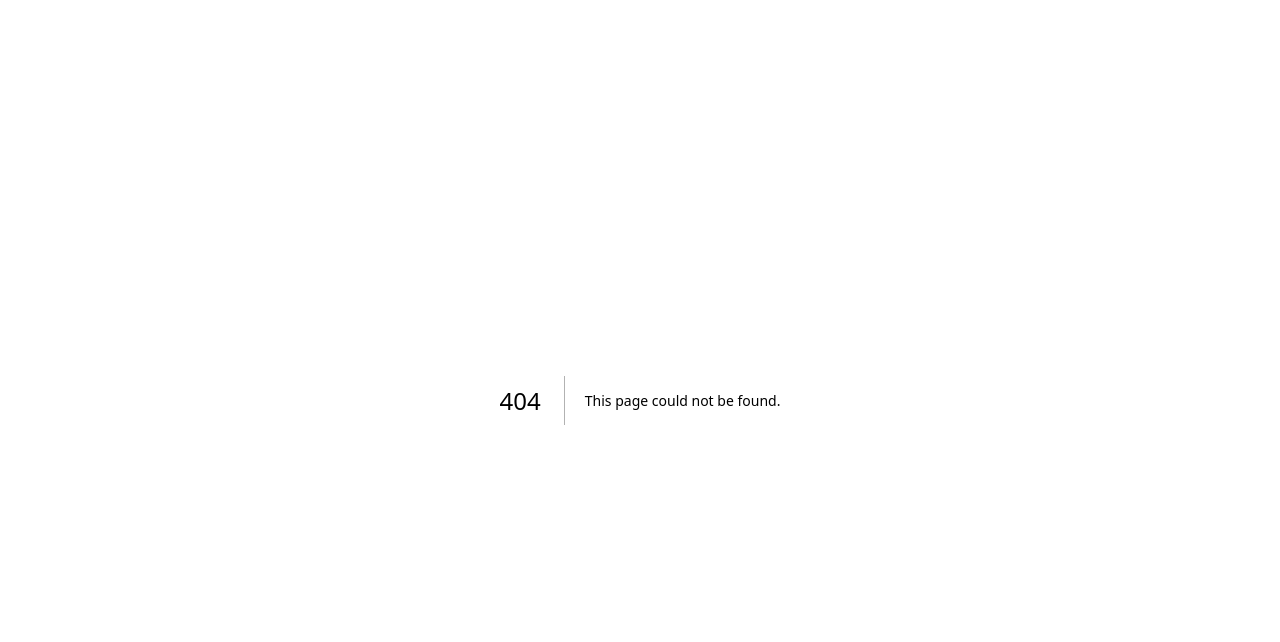
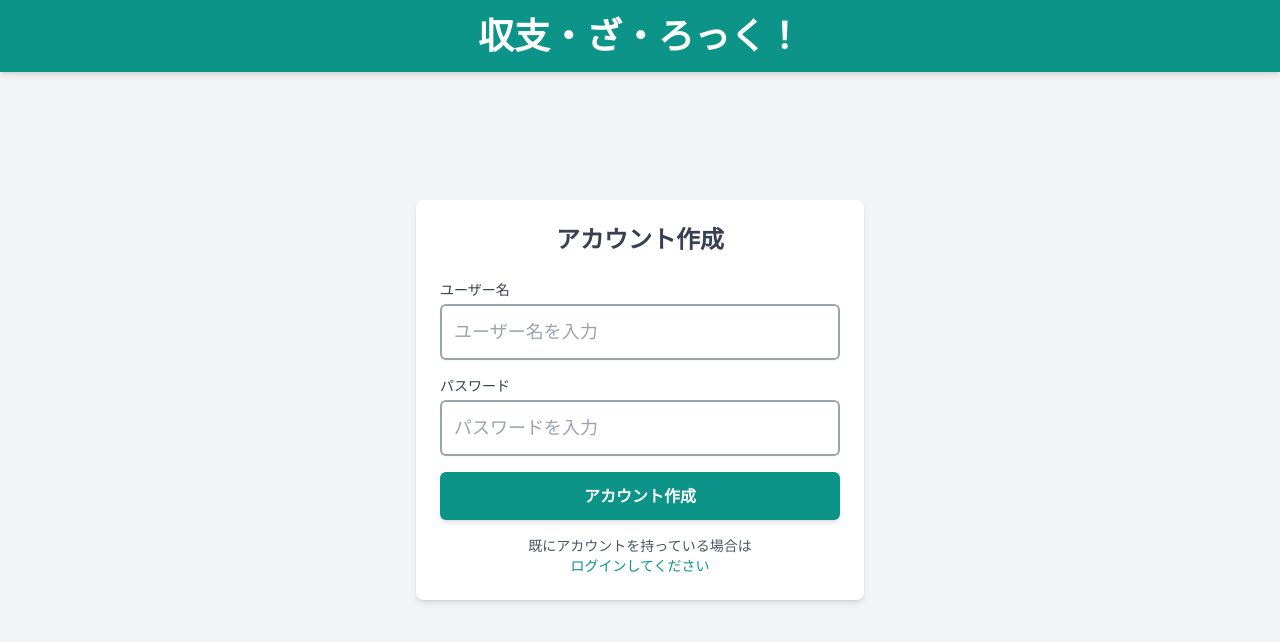
Before and after one commit to night-vw/credit-slot, a Next.js app: page /signup in a window 1280 px wide. Before the commit this address had no page. Shown: the top 642 px of the page. Built offline with nearby package versions, Linux system fonts and the light colour scheme; no server answers.

Commit message:
add:simple-Login,SignIn

```diff
--- a/app/layout.tsx
+++ b/app/layout.tsx
@@ -5,8 +5,8 @@ import "./globals.css";
 const inter = Inter({ subsets: ["latin"] });
 
 export const metadata: Metadata = {
-  title: "Create Next App",
-  description: "Generated by create next app",
+  title: "収支・ざ・ろっく！",
+  description: "",
 };
 
 export default function RootLayout({
--- /dev/null
+++ b/app/login/page.tsx
@@ -0,0 +1,106 @@
+"use client";
+import React, { useState } from "react";
+import CreditSlotHeader from "../../components/CreditSlotHeader";
+import { supabase } from "@/utils/supabaseClinet_Compoent";
+import crypto from "crypto";
+import { useRouter } from "next/navigation";
+
+const LoginPage: React.FC = () => {
+  const [username, setUsername] = useState("");
+  const [password, setPassword] = useState("");
+  const [errorMessage, setErrorMessage] = useState("");
+  const router = useRouter();
+
+  const handleLogin = async () => {
+    if (!username || !password) {
+      setErrorMessage("ユーザー名とパスワードを入力してください。");
+      return;
+    }
+
+    try {
+      // パスワードをハッシュ化
+      const hashedPassword = crypto.createHash("sha256").update(password).digest("hex");
+
+      // Supabaseからユーザーを検索
+      const { data: user, error } = await supabase
+        .from("slot_credit_user")
+        .select("*")
+        .eq("name", username)
+        .eq("password", hashedPassword);
+
+      if (error || !user || user.length === 0) {
+        setErrorMessage("ユーザー名またはパスワードが間違っています。");
+        return;
+      }
+
+      // ログイン成功時にトークンを保存
+      localStorage.setItem("isLoggedIn", "true");
+      localStorage.setItem("username", username);
+
+      // ホームページにリダイレクト
+      router.push("/");
+    } catch (error) {
+      setErrorMessage("予期しないエラーが発生しました。");
+    }
+  };
+
+  return (
+    <>
+      {/* ヘッダー */}
+      <CreditSlotHeader />
+
+      {/* ログインページのメインコンテンツ */}
+      <main className="p-4 flex justify-center items-center min-h-screen bg-gray-100">
+        <div className="w-full max-w-md bg-white rounded-lg shadow-md p-6">
+          <h2 className="text-2xl font-bold text-center text-gray-700 mb-6">ログイン</h2>
+
+          {/* エラーメッセージ表示 */}
+          {errorMessage && <div className="text-red-500 text-sm mb-4">{errorMessage}</div>}
+
+          <form className="space-y-4">
+            {/* ユーザー名入力 */}
+            <div>
+              <label htmlFor="username" className="block text-sm font-medium text-gray-700">
+                ユーザー名
+              </label>
+              <input
+                type="text"
+                id="username"
+                value={username}
+                onChange={(e) => setUsername(e.target.value)}
+                className="mt-1 block w-full rounded-md border-2 border-gray-400 shadow-sm focus:border-indigo-500 focus:ring-indigo-500 sm:text-lg p-3 hover:border-indigo-300"
+                placeholder="ユーザー名を入力"
+              />
+            </div>
+
+            {/* パスワード入力 */}
+            <div>
+              <label htmlFor="password" className="block text-sm font-medium text-gray-700">
+                パスワード
+              </label>
+              <input
+                type="password"
+                id="password"
+                value={password}
+                onChange={(e) => setPassword(e.target.value)}
+                className="mt-1 block w-full rounded-md border-2 border-gray-400 shadow-sm focus:border-indigo-500 focus:ring-indigo-500 sm:text-lg p-3 hover:border-indigo-300"
+                placeholder="パスワードを入力"
+              />
+            </div>
+
+            {/* ログインボタン */}
+            <button
+              type="button"
+              onClick={handleLogin}
+              className="w-full py-3 px-4 bg-teal-600 text-white font-semibold rounded-md shadow-md hover:bg-teal-700 focus:outline-none focus:ring-2 focus:ring-indigo-500 focus:ring-offset-2"
+            >
+              ログイン
+            </button>
+          </form>
+        </div>
+      </main>
+    </>
+  );
+};
+
+export default LoginPage;
--- a/app/page.tsx
+++ b/app/page.tsx
@@ -1,7 +1,12 @@
-const page = () => {
+import React from 'react'
+import CreditSlotHeader from '../components/CreditSlotHeader';
+
+const HomePage = () => {
   return (
-    <div>page</div>
+    <>
+    <CreditSlotHeader/>
+    </>
   )
 }
 
-export default page
+export default HomePage
--- /dev/null
+++ b/app/signup/page.tsx
@@ -0,0 +1,148 @@
+"use client"
+import React, { useState } from 'react';
+import CreditSlotHeader from '../../components/CreditSlotHeader';
+import { supabase } from "@/utils/supabaseClinet_Compoent";
+import crypto from 'crypto';
+import { useRouter } from 'next/navigation'; // useRouterをインポート
+
+const SignupPage: React.FC = () => {
+  const [username, setUsername] = useState('');
+  const [password, setPassword] = useState('');
+  const [errorMessage, setErrorMessage] = useState('');
+  const router = useRouter(); // useRouterを初期化
+
+  // アカウント作成処理
+  const handleSignUp = async () => {
+    // 入力検証
+    if (!username || !password) {
+      setErrorMessage('ユーザー名とパスワードを入力してください。');
+      return;
+    }
+
+    if (username.length > 10) {
+      setErrorMessage('ユーザー名は10文字以内で入力してください。');
+      return;
+    }
+
+    if (password.length < 8 || password.length > 16) {
+      setErrorMessage('パスワードは8文字以上16文字以内で入力してください。');
+      return;
+    }
+
+    try {
+      // ユーザー名の重複確認
+      const { data: existingUser, error: fetchError } = await supabase
+        .from('slot_credit_user')
+        .select('name')
+        .eq('name', username);
+
+      if (fetchError) {
+        setErrorMessage(`データベースエラー: ${fetchError.message}`);
+        return;
+      }
+
+      if (existingUser && existingUser.length > 0) {
+        setErrorMessage('このユーザー名は既に使用されています。');
+        return;
+      }
+
+      // パスワードをSHA-256でハッシュ化
+      const hashedPassword = crypto.createHash('sha256').update(password).digest('hex');
+
+      // Supabaseにデータを挿入
+      const { error } = await supabase.from('slot_credit_user').insert([
+        { name: username, password: hashedPassword },
+      ]);
+
+      if (error) {
+        setErrorMessage(`アカウント作成中にエラーが発生しました: ${error.message}`);
+        return;
+      }
+
+      router.push('/'); // ルートページにリダイレクト
+    } catch (error) {
+      setErrorMessage('予期しないエラーが発生しました。');
+    }
+  };
+
+  return (
+    <>
+      {/* ヘッダー */}
+      <CreditSlotHeader />
+
+      {/* アカウント作成ページのメインコンテンツ */}
+      <main className="p-4 flex justify-center items-center min-h-screen bg-gray-100">
+        {/* アカウント作成フォーム */}
+        <div className="w-full max-w-md bg-white rounded-lg shadow-md p-6">
+          <h2 className="text-2xl font-bold text-center text-gray-700 mb-6">アカウント作成</h2>
+
+          {/* エラーメッセージ表示 */}
+          {errorMessage && (
+            <div className="text-red-500 text-sm mb-4">{errorMessage}</div>
+          )}
+
+          <form className="space-y-4">
+            {/* ユーザ名を入力する項目 */}
+            <div>
+              <label
+                htmlFor="username"
+                className="block text-sm font-medium text-gray-700"
+              >
+                ユーザー名
+              </label>
+              <input
+                type="text"
+                id="username"
+                value={username}
+                onChange={(e) => setUsername(e.target.value)}
+                className="mt-1 block w-full rounded-md border-2 border-gray-400 shadow-sm focus:border-indigo-500 focus:ring-indigo-500 sm:text-lg p-3 hover:border-indigo-300"
+                placeholder="ユーザー名を入力"
+              />
+            </div>
+
+            {/* パスワードを入力する項目 */}
+            <div>
+              <label
+                htmlFor="password"
+                className="block text-sm font-medium text-gray-700"
+              >
+                パスワード
+              </label>
+              <input
+                type="password"
+                id="password"
+                value={password}
+                onChange={(e) => setPassword(e.target.value)}
+                className="mt-1 block w-full rounded-md border-2 border-gray-400 shadow-sm focus:border-indigo-500 focus:ring-indigo-500 sm:text-lg p-3 hover:border-indigo-300"
+                placeholder="パスワードを入力"
+              />
+            </div>
+
+            {/* アカウント作成ボタン */}
+            <button
+              type="button"
+              onClick={handleSignUp}
+              className="w-full py-3 px-4 bg-teal-600 text-white font-semibold rounded-md shadow-md hover:bg-teal-700 focus:outline-none focus:ring-2 focus:ring-indigo-500 focus:ring-offset-2"
+            >
+              アカウント作成
+            </button>
+          </form>
+
+          {/* ログインを促す文章とリンクを表示する */}
+          <div className="mt-4 text-center text-sm">
+            <p className="text-gray-600">
+              既にアカウントを持っている場合は
+            </p>
+            <p>
+              <a href="/login" className="text-teal-600 hover:underline">
+                ログインしてください
+              </a>
+            </p>
+          </div>
+        </div>
+      </main>
+    </>
+  );
+};
+
+export default SignupPage;
--- /dev/null
+++ b/components/CreditSlotHeader.tsx
@@ -0,0 +1,11 @@
+import React from 'react';
+
+const CreditSlotHeader: React.FC = () => {
+  return (
+    <header className="bg-teal-600 text-white p-4 shadow-md fixed top-0 left-0 w-full z-50">
+      <h1 className="text-4xl md:text-4xl font-bold text-center">収支・ざ・ろっく！</h1>
+    </header>
+  );
+};
+
+export default CreditSlotHeader;
--- a/package.json
+++ b/package.json
@@ -15,6 +15,7 @@
     "react-dom": "^18"
   },
   "devDependencies": {
+    "@types/jsonwebtoken": "^9.0.7",
     "@types/node": "^20",
     "@types/react": "^18",
     "@types/react-dom": "^18",
```
Also changed, not shown: 1 other file (tests, documents, lock files or other folders).
